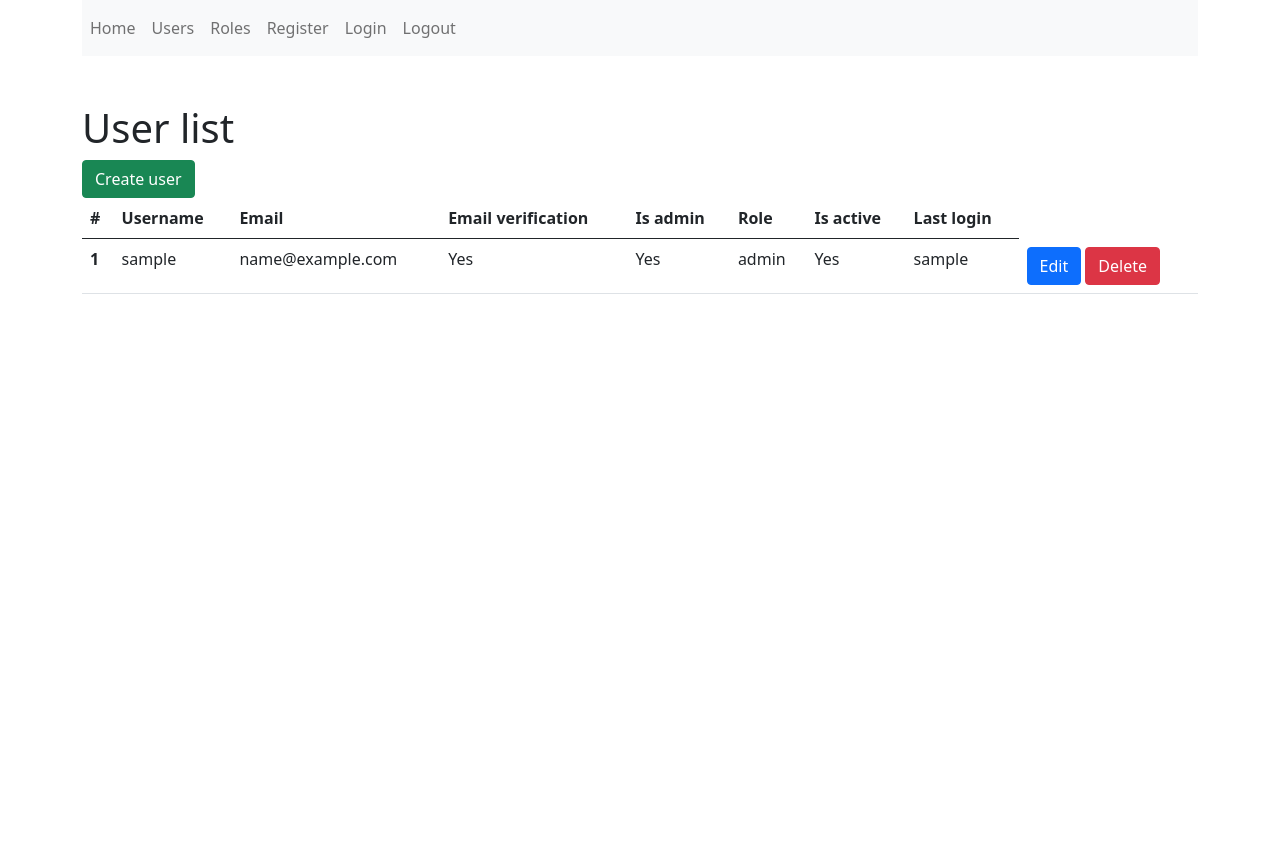
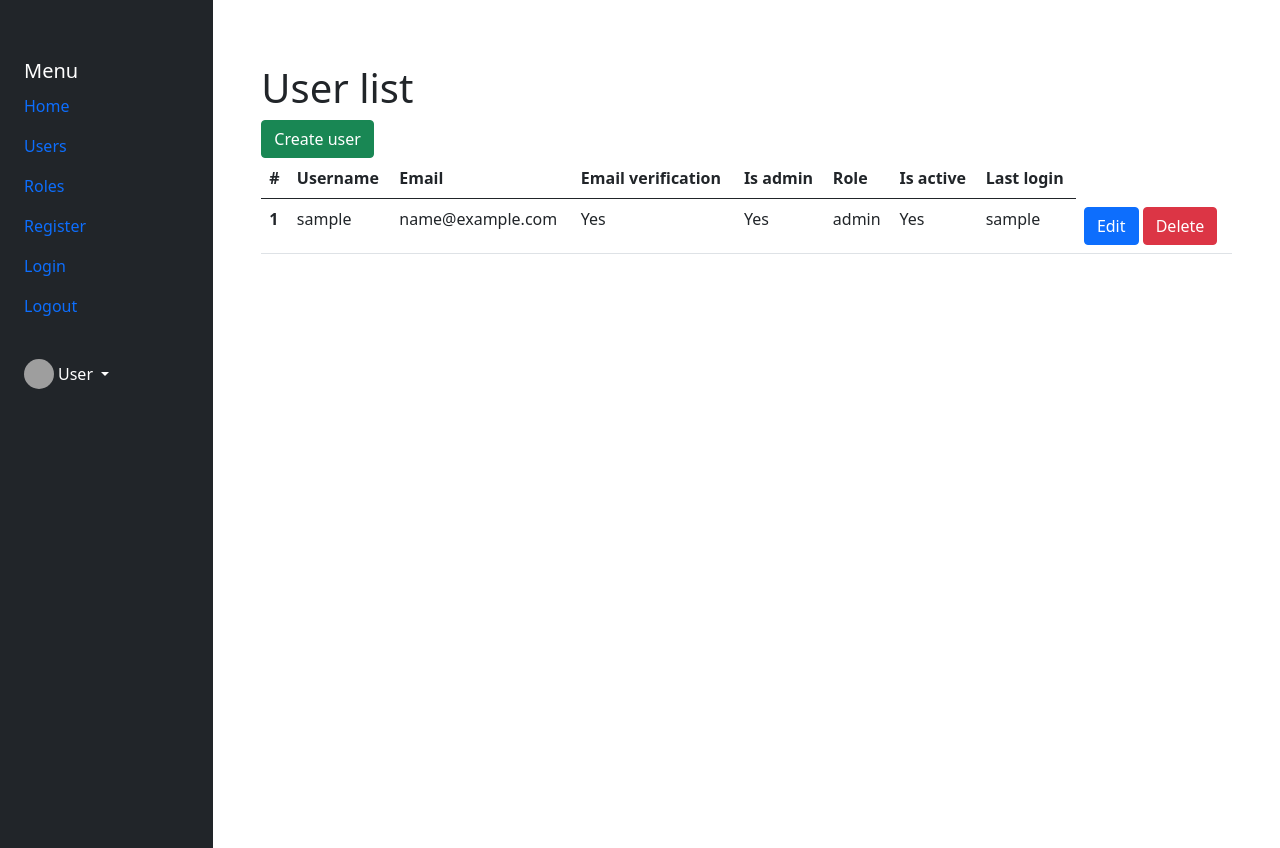
Before and after one commit to everseventeen17/miniCRM, a PHP site: page /index.php?page=users in a window 1280 px wide. Before the commit the page ends 294 px from the top, so only its background shows below. Run offline with PHP 8.4, Linux system fonts and the light colour scheme; the visitor is signed in with stand-in values (Sample User, id 1); tables that the repository leaves empty or names only in its code hold one stand-in row (values such as "Sample post"); grey boxes are pictures that could not be loaded.

Commit message:
interface refactor

```diff
--- a/app/views/assets/index.js
+++ b/app/views/assets/index.js
@@ -47,7 +47,6 @@ $(document).ready(function () {
             this._formElement = formElement
             this._inputList = Array.from(this._formElement.querySelectorAll(this._inputSelector));
             this._buttonElement = this._formElement.querySelector(this._submitButtonSelector);
-            console.log(config)
         }
 
         _showInputError(inputElement, errorMessage) {
--- a/app/views/layout.php
+++ b/app/views/layout.php
@@ -15,9 +15,11 @@
     <script src="/app/views/assets/index.js"></script>
 </head>
 <body>
-<div class="container">
-    <nav class="navbar navbar-expand-lg navbar-light bg-light">
-        <div class="collapse navbar-collapse" id="navbarSupportedContent">
+<div class="container-fluid">
+    <div class="row flex-nowrap">
+        <div class="col-auto col-md-3 col-xl-2 px-sm-2 px-0 bg-dark">
+            <div class="d-flex flex-column align-items-center align-items-sm-start px-3 pt-2 text-white min-vh-100 mt-5">
+                    <span class="fs-5 d-none d-sm-inline">Menu</span>
                 <ul class="navbar-nav me-auto mb-2 mb-lg-0">
                     <li class="nav-item">
                         <a class="nav-link" href="/index.php">Home</a>
@@ -38,13 +40,30 @@
                         <a class="nav-link" href="/index.php?page=logout">Logout</a>
                     </li>
                 </ul>
-<!--            <p class="login">--><?php //= isset($_COOKIE['user_email']) ? $_COOKIE['user_email'] : '' ?><!--</p>-->
+                <hr>
+                <div class="dropdown pb-4">
+                    <a href="#" class="d-flex align-items-center text-white text-decoration-none dropdown-toggle" id="dropdownUser1" data-bs-toggle="dropdown" aria-expanded="false">
+                        <img src="https://github.com/mdo.png" alt="hugenerd" width="30" height="30" class="rounded-circle">
+                        <span class="d-none d-sm-inline mx-1">User</span>
+                    </a>
+                    <ul class="dropdown-menu dropdown-menu-dark text-small shadow">
+                        <li><a class="dropdown-item" href="#">New project...</a></li>
+                        <li><a class="dropdown-item" href="#">Settings</a></li>
+                        <li><a class="dropdown-item" href="#">Profile</a></li>
+                        <li>
+                            <hr class="dropdown-divider">
+                        </li>
+                        <li><a class="dropdown-item" href="/index.php?page=logout">Sign out</a></li>
+                    </ul>
                 </div>
-    </nav>
             </div>
-<div class="container mt-5">
+        </div>
+        <div class="col py-3 px-5 mt-5">
             <?php echo $content; ?>
         </div>
+    </div>
+</div>
+
 
 
 <script src="https://cdn.jsdelivr.net/npm/bootstrap@5.0.2/dist/js/bootstrap.bundle.min.js"
--- a/app/views/roles/create.php
+++ b/app/views/roles/create.php
@@ -4,10 +4,11 @@ $title = 'Create role';
 ?>
 <?php ob_start(); ?>
 
-<h1>Create Role </h1>
-<a class="btn btn-success" href="index.php?page=roles">All roles</a>
+
 <div class="container" id="create-role-form">
     <form method="POST" action="" class="form">
+        <h1>Create Role </h1>
+        <a class="btn btn-success" href="index.php?page=roles">All roles</a>
         <div class="form-group mt-1">
             <label>Role name</label>
             <input  class="form-control" id="form_text_0" name="role_name" placeholder="Enter role name" required minlength="2" maxlength="30">
--- a/app/views/roles/edit.php
+++ b/app/views/roles/edit.php
@@ -2,10 +2,11 @@
 $title = 'Edit Role';?>
 <?php ob_start(); ?>
 
-<h1>Edit Role</h1>
-<a class="btn" href="index.php?page=roles">All roles</a>
+
 <div class="container" id="update-role-form">
     <form method="POST" action="index.php?page=roles&action=update&id=<?=$role['id']?>">
+        <h1>Edit Role</h1>
+        <a class="btn" href="index.php?page=roles">All roles</a>
         <div class="form-group mt-1">
             <label>Role Name</label>
             <input class="form-control" id="form_text_0" name="role_name" placeholder="Enter role name" value="<?= $role['role_name'] ?>">
--- a/app/views/roles/index.php
+++ b/app/views/roles/index.php
@@ -9,6 +9,7 @@ $title = 'Roles Page';?>
 
     <h1> Roles page </h1>
     <a class="btn btn-success" href="index.php?page=roles&action=create" >Create role</a>
+    <div class="table-responsive">
         <table class="table">
             <thead>
             <tr>
@@ -33,6 +34,8 @@ $title = 'Roles Page';?>
             </tbody>
 
         </table>
+    </div>
+
 
 <?php $content = ob_get_clean();
 include './app/views/layout.php';
--- a/app/views/users/edit.php
+++ b/app/views/users/edit.php
@@ -2,10 +2,11 @@
 $title = 'Edit User';?>
 <?php ob_start(); ?>
 
-<h1>Edit User </h1>
-<a class="btn" href="index.php?page=users">All users</a>
+
 <div class="container" id="update-user-form">
     <form method="POST" action="index.php?page=users&action=update&id=<?=$user['id']?>">
+        <h1>Edit User </h1>
+        <a class="btn" href="index.php?page=users">All users</a>
         <div class="form-group mt-1">
             <label for="exampleInputEmail1">Username</label>
             <input class="form-control" id="form_text_0" name="username" placeholder="Enter username" value="<?= $user['username'] ?>">
--- a/app/views/users/index.php
+++ b/app/views/users/index.php
@@ -5,6 +5,7 @@ $title = 'User list';?>
 
 <h1> User list </h1>
 <a class="btn btn-success" href="index.php?page=users&action=create" >Create user</a>
+<div class="table-responsive">
     <table class="table">
         <thead>
         <tr>
@@ -39,6 +40,8 @@ $title = 'User list';?>
         </tbody>
 
     </table>
+</div>
+
 
 <?php $content = ob_get_clean();
 include './app/views/layout.php';
--- a/app/views/users/login.php
+++ b/app/views/users/login.php
@@ -3,9 +3,9 @@
 $title = 'Login';?>
 <?php ob_start(); ?>
 
-    <h1>Login</h1>
     <div class="container" id="login-user-form">
         <form method="POST" action="" class="form">
+            <h1>Login</h1>
             <div class="form-group mt-1">
                 <label for="exampleInputEmail1">Email address</label>
                 <input  class="form-control" id="form_text_1" name="email" type="email" aria-describedby="emailHelp" placeholder="Enter email" required minlength="2" maxlength="30">
--- a/app/views/users/register.php
+++ b/app/views/users/register.php
@@ -2,10 +2,9 @@
 
 $title = 'Register user';?>
 <?php ob_start(); ?>
-
-    <h1>Registration</h1>
     <div class="container" id="register-user-form">
         <form method="POST" action="" class="form">
+            <h1>Registration</h1>
             <div class="form-group mt-1">
                 <label for="exampleInputEmail1">Username</label>
                 <input  class="form-control" id="form_text_0" name="username" placeholder="Enter name" required minlength="2" maxlength="30">
```
Lines whose indentation alone changed are shown as unchanged.
